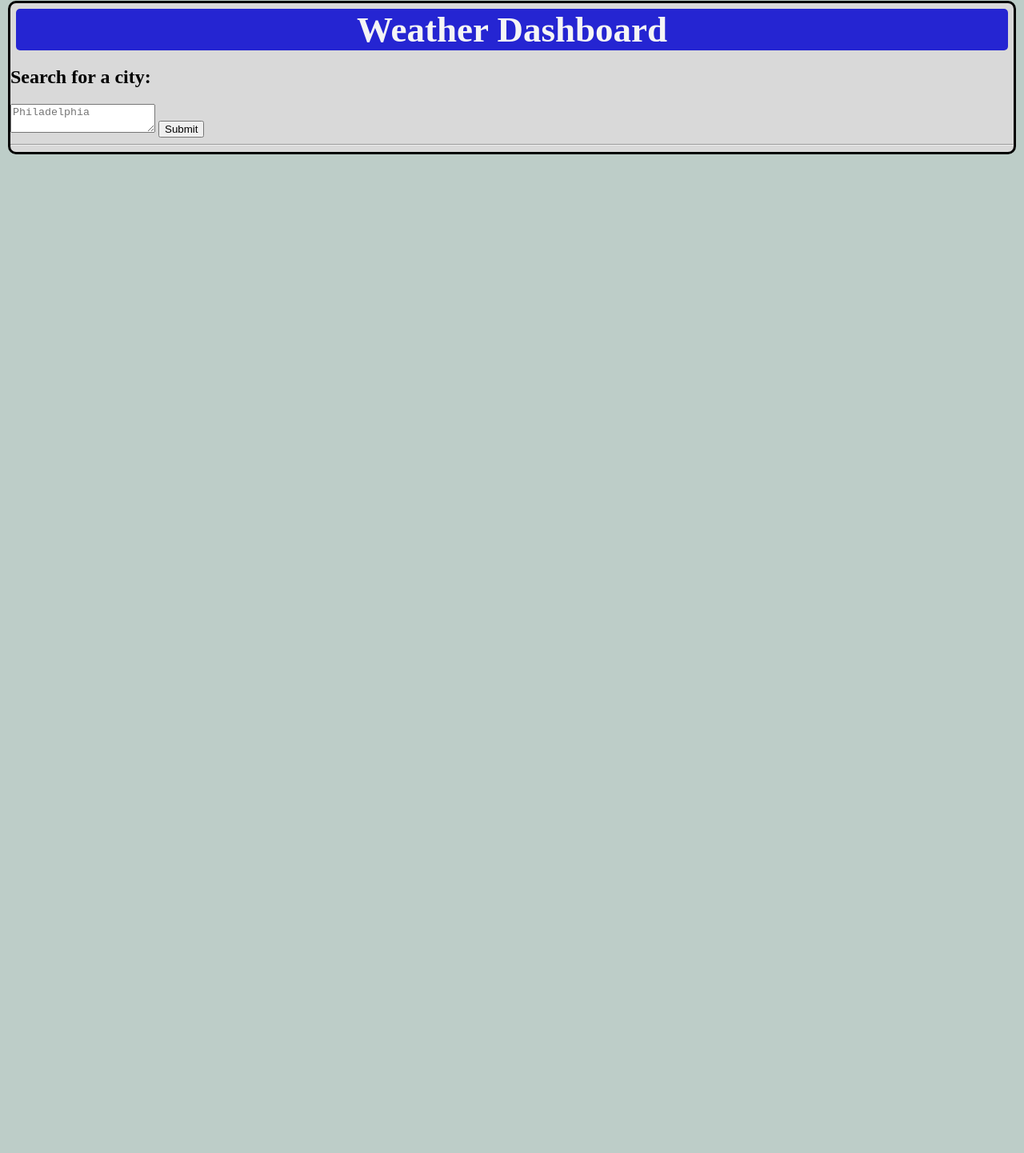
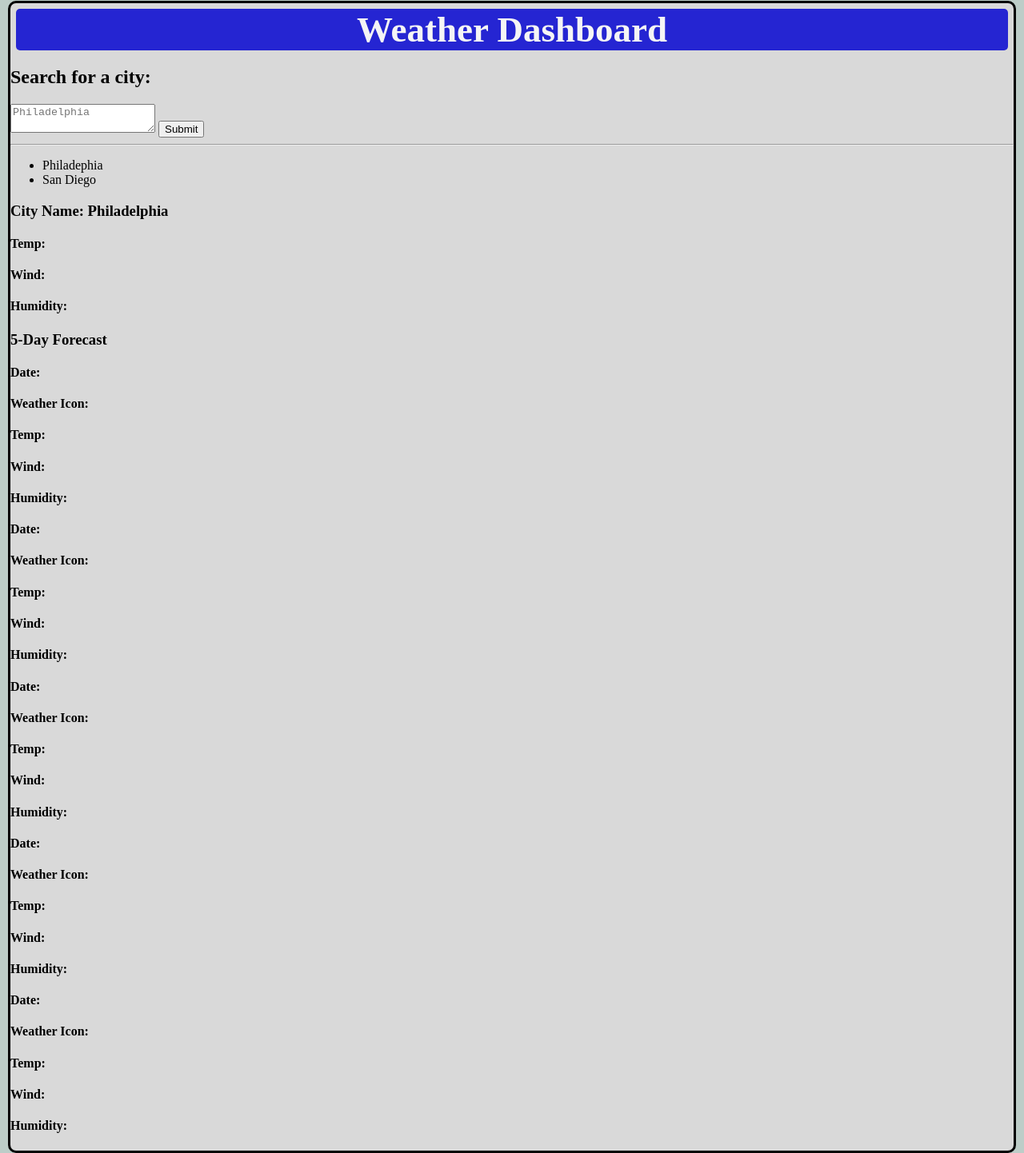
Before and after one commit to z20axa/Weather-Dashboard, a plain HTML site: page index.html in a window 1280 px wide. Shown: the part 139-1581 px from the top of the page at 80% size. Before the commit the page ends 800 px from the top, so only its background shows below. Drawn offline with Linux system fonts and the light colour scheme.

Commit message:
Adds HMLT code for various elements

```diff
--- a/index.html
+++ b/index.html
@@ -17,8 +17,61 @@
                 <textarea id="cityName" placeholder="Philadelphia"></textarea>
                 <button id="submitBtn">Submit</button>
                 <hr>
+                <ul id="citiesinLocalStorage">
+                    <li>Philadephia</li>
+                    <li>San Diego</li>
+                </ul>
             </div>
           </aside>
+
+          <section>
+            <div id="currentDayForecast">
+                <h3>City Name: Philadelphia</h3>
+                <h4>Temp: </h4>
+                <h4>Wind: </h4>
+                <h4>Humidity: </h4>
+            </div>
+            <div>
+                <h3>5-Day Forecast</h3>
+                <div id="nextFiveDaysForecast">
+                    <div id="next1DayForecast">
+                        <h4>Date: </h4>
+                        <h4>Weather Icon: </h4>
+                        <h4>Temp: </h4>
+                        <h4>Wind: </h4>
+                        <h4>Humidity: </h4>
+                    </div>
+                    <div id="next2DayForecast">
+                        <h4>Date: </h4>
+                        <h4>Weather Icon: </h4>
+                        <h4>Temp: </h4>
+                        <h4>Wind: </h4>
+                        <h4>Humidity: </h4>
+                    </div>
+                    <div id="next3DayForecast">
+                        <h4>Date: </h4>
+                        <h4>Weather Icon: </h4>
+                        <h4>Temp: </h4>
+                        <h4>Wind: </h4>
+                        <h4>Humidity: </h4>
+                    </div>
+                    <div id="next4DayForecast">
+                        <h4>Date: </h4>
+                        <h4>Weather Icon: </h4>
+                        <h4>Temp: </h4>
+                        <h4>Wind: </h4>
+                        <h4>Humidity: </h4>
+                    </div>
+                    <div id="next5DayForecast">
+                        <h4>Date: </h4>
+                        <h4>Weather Icon: </h4>
+                        <h4>Temp: </h4>
+                        <h4>Wind: </h4>
+                        <h4>Humidity: </h4>
+                    </div>
+                </div>
+            </div>
+          </section>
 
     </main>
 
```
